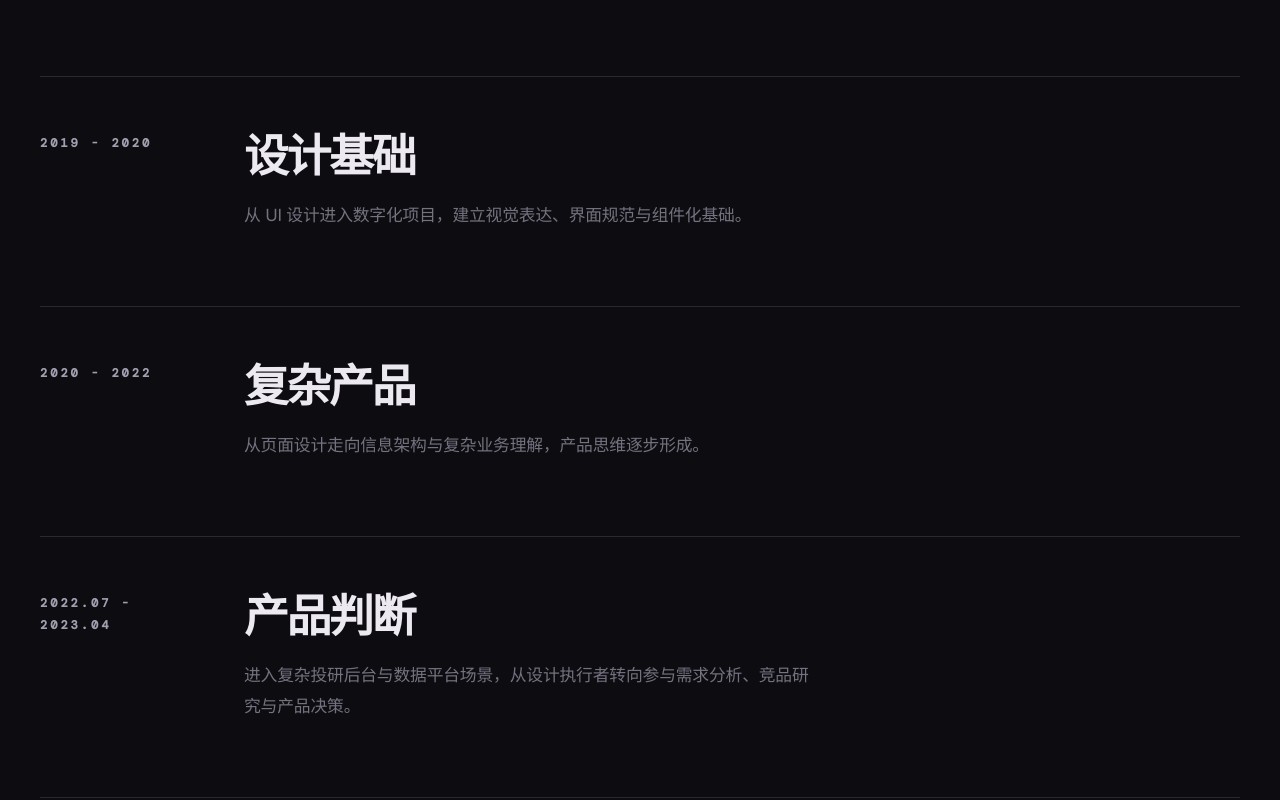
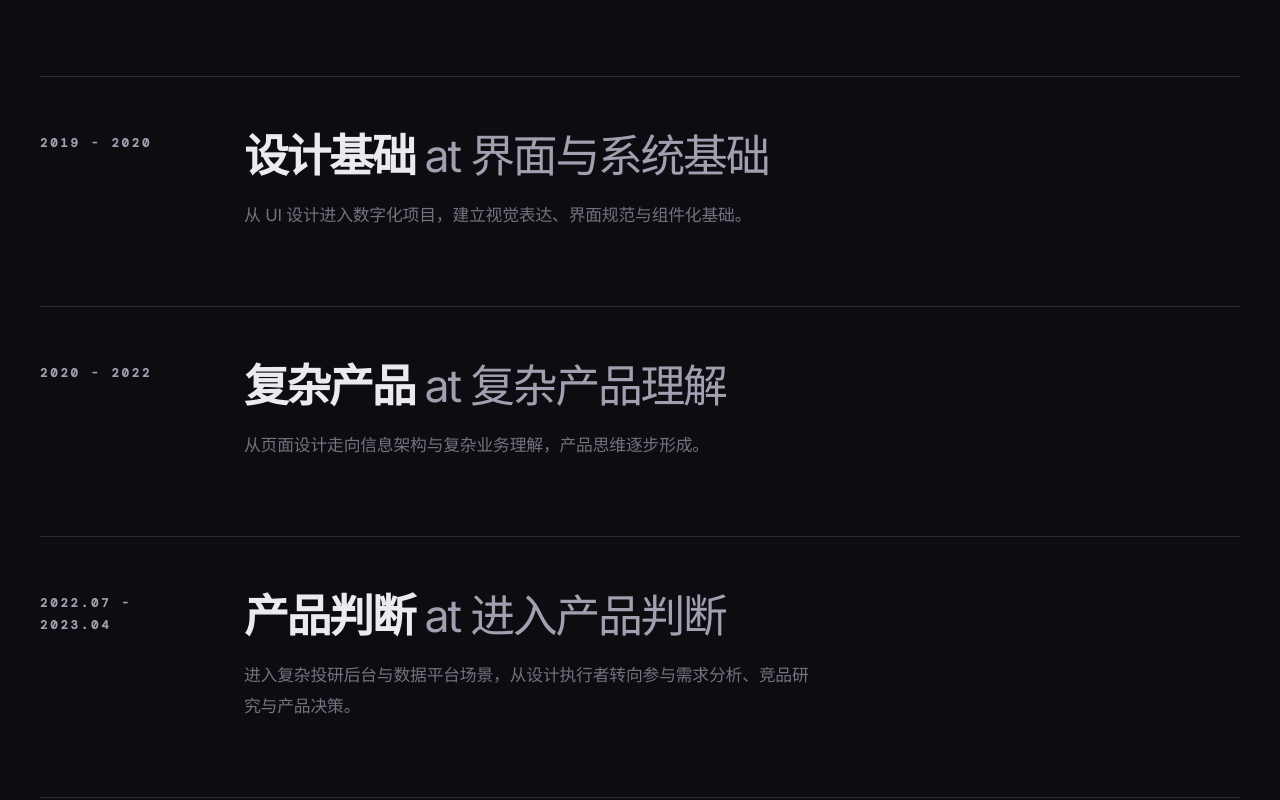
Before and after one commit to wmeng0219-source/Portfolio, a React (Vite) app: page / in a window 1280 px wide. Shown: the part 3400-4200 px from the top of the page. Built offline with nearby package versions, Linux system fonts and the light colour scheme; a web font is replaced by a local one.

Commit message:
refactor: simplify Experience DOM structure for editorial layout

```diff
--- a/src/components/Experience/index.jsx
+++ b/src/components/Experience/index.jsx
@@ -28,12 +28,13 @@ const Experience = () => {
             >
               <div className="experience-stage-card-shell">
                 <div className="experience-stage-card-topline">
-                  <p className="experience-stage-card-index">0{item}</p>
                   <p className="experience-stage-card-period">{t(`experience.item.${item}.period`)}</p>
                 </div>
                 <div className="experience-stage-card-copy">
-                  <p className="experience-stage-card-tag">{t(`experience.stage.item.${item}.short`)}</p>
-                  <h3 className="experience-stage-card-title">{t(`experience.item.${item}.title`)}</h3>
+                  <h3 className="experience-stage-card-title">
+                    {t(`experience.item.${item}.title`)}
+                    {t(`experience.stage.item.${item}.short`) && <span style={{ color: 'var(--color-text-secondary)', fontWeight: 400 }}> at {t(`experience.stage.item.${item}.short`)}</span>}
+                  </h3>
                   <p className="experience-stage-card-body">{t(`experience.item.${item}.body`)}</p>
                 </div>
               </div>
```
